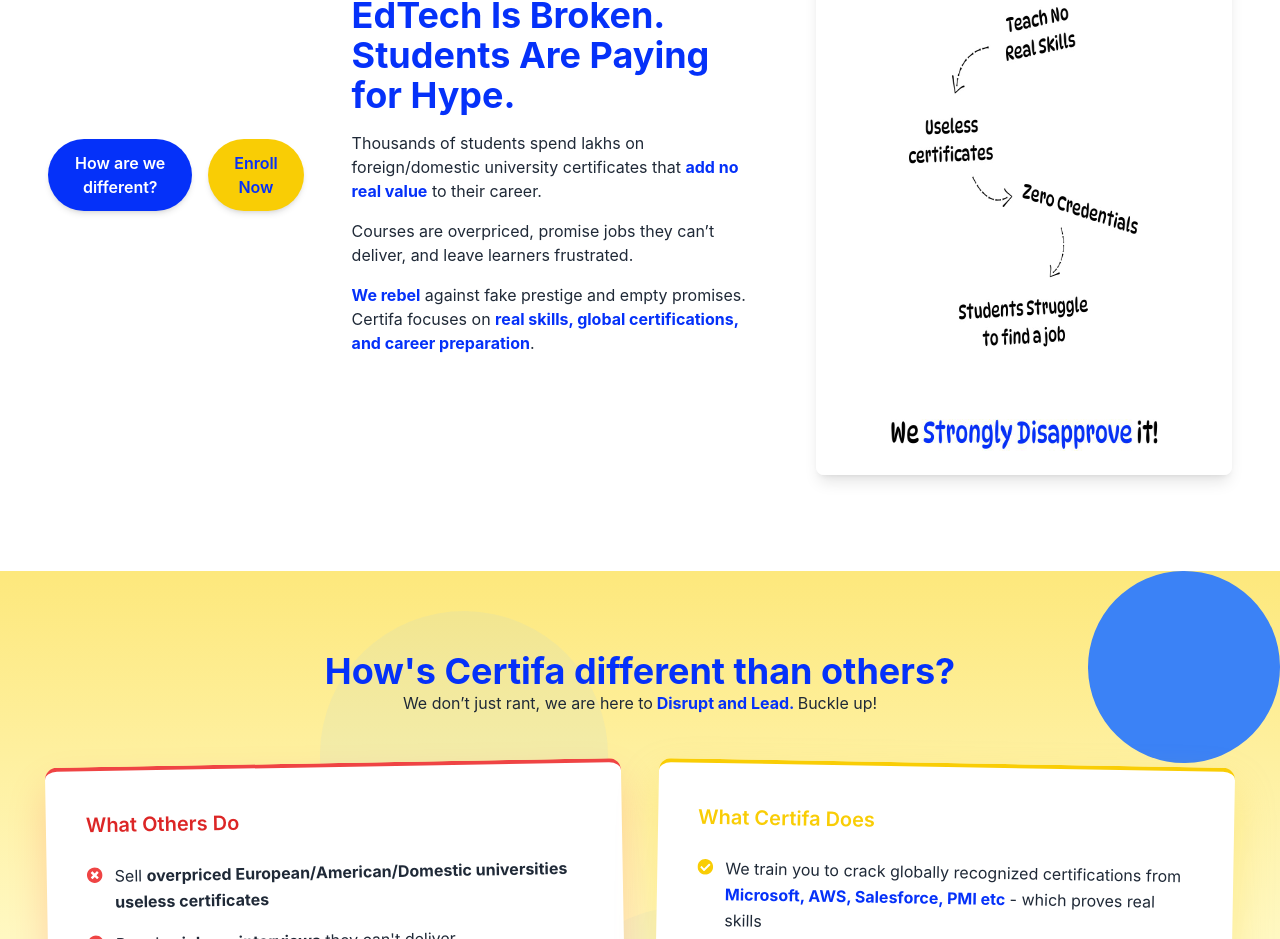
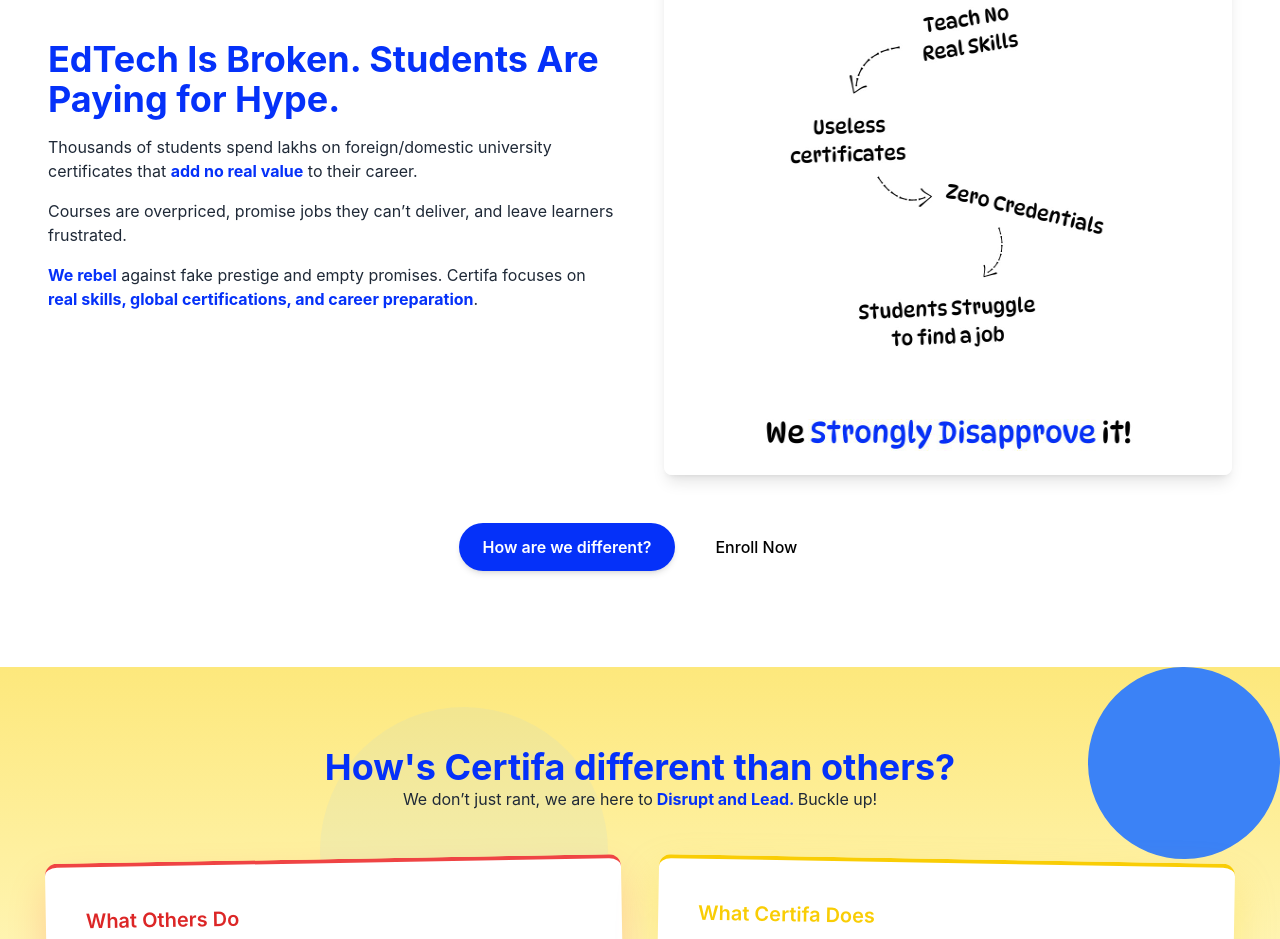
Before and after one commit to sanjeev699/certifa_rebel, a React (Create React App) app: page / in a window 1280 px wide. Shown: the part 1021-1960 px from the top of the page. Built offline with nearby package versions, Linux system fonts and the light colour scheme.

Commit message:
Update ProblemSection.jsx

```diff
--- a/src/components/ProblemSection.jsx
+++ b/src/components/ProblemSection.jsx
@@ -1,6 +1,5 @@
 import React from "react";
-import CTAButton from "./CTAButton";
-
+import CTAButton from "./CTAButton"; // make sure path is correct
 import brokenEducationImg from "../Assets/rebel.jpg";
 
 const ProblemSection = () => {
@@ -34,20 +33,19 @@ const ProblemSection = () => {
             className="w-80 md:w-[600px] h-80 md:h-[600px] transform transition-transform duration-500 hover:scale-105 rounded-lg shadow-lg"
           />
         </div>
+      </div>
 
-       {/* Buttons container */}
-        <div className="flex flex-col md:flex-row justify-center gap-4">
+      {/* Buttons container: placed after the flex row so it spans full width */}
+      <div className="mt-12 flex flex-col md:flex-row justify-center gap-4">
         {/* Narrative button: goes to next logical section */}
         <CTAButton link="#comparison" variant="blue">
           How are we different?
         </CTAButton>
 
         {/* Enroll button: goes to enroll section */}
-          <CTAButton link="#enroll" variant="yellow">
+        <CTAButton link="#enroll" variant="enrol">
           Enroll Now
         </CTAButton>
-        </div>
-
       </div>
     </section>
   );
```
Lines whose indentation alone changed are shown as unchanged.
